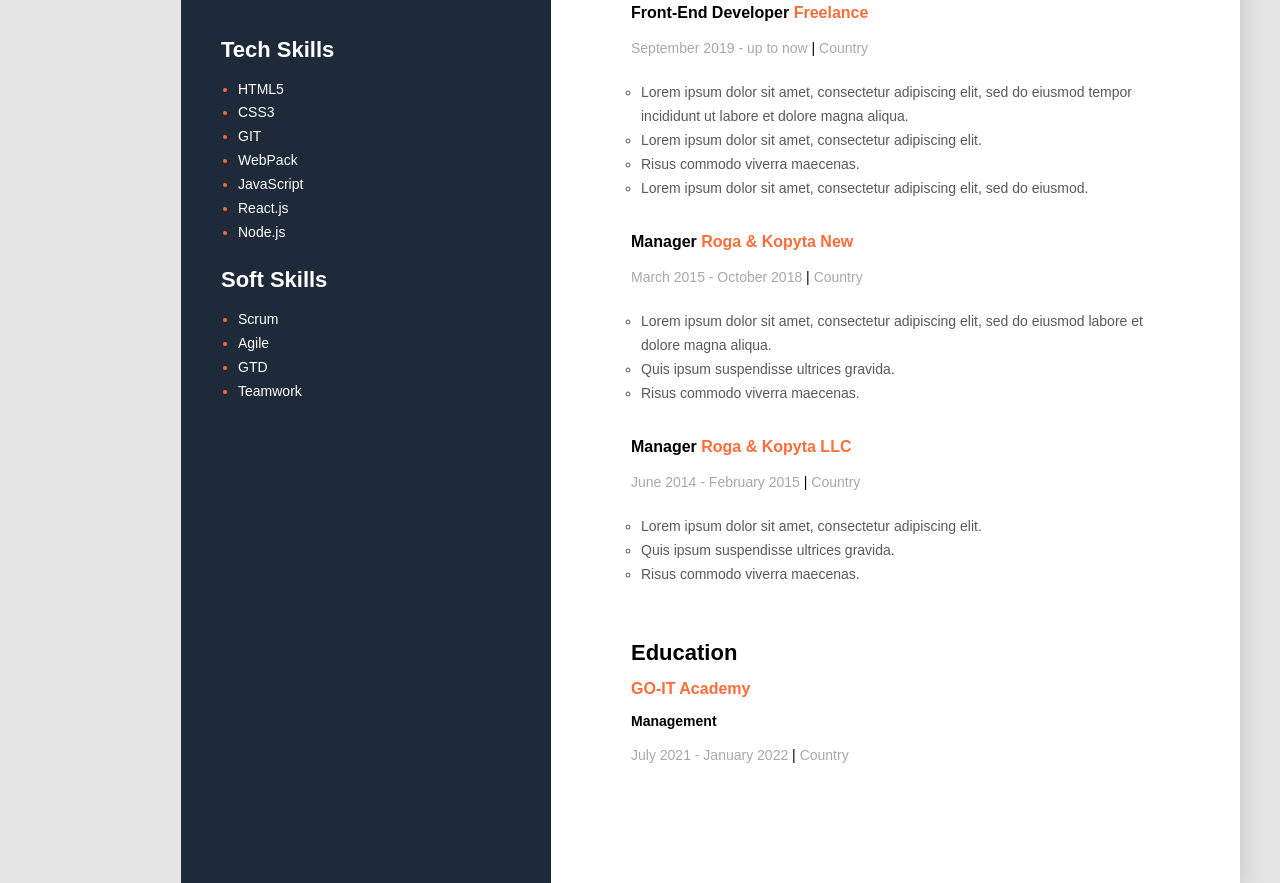
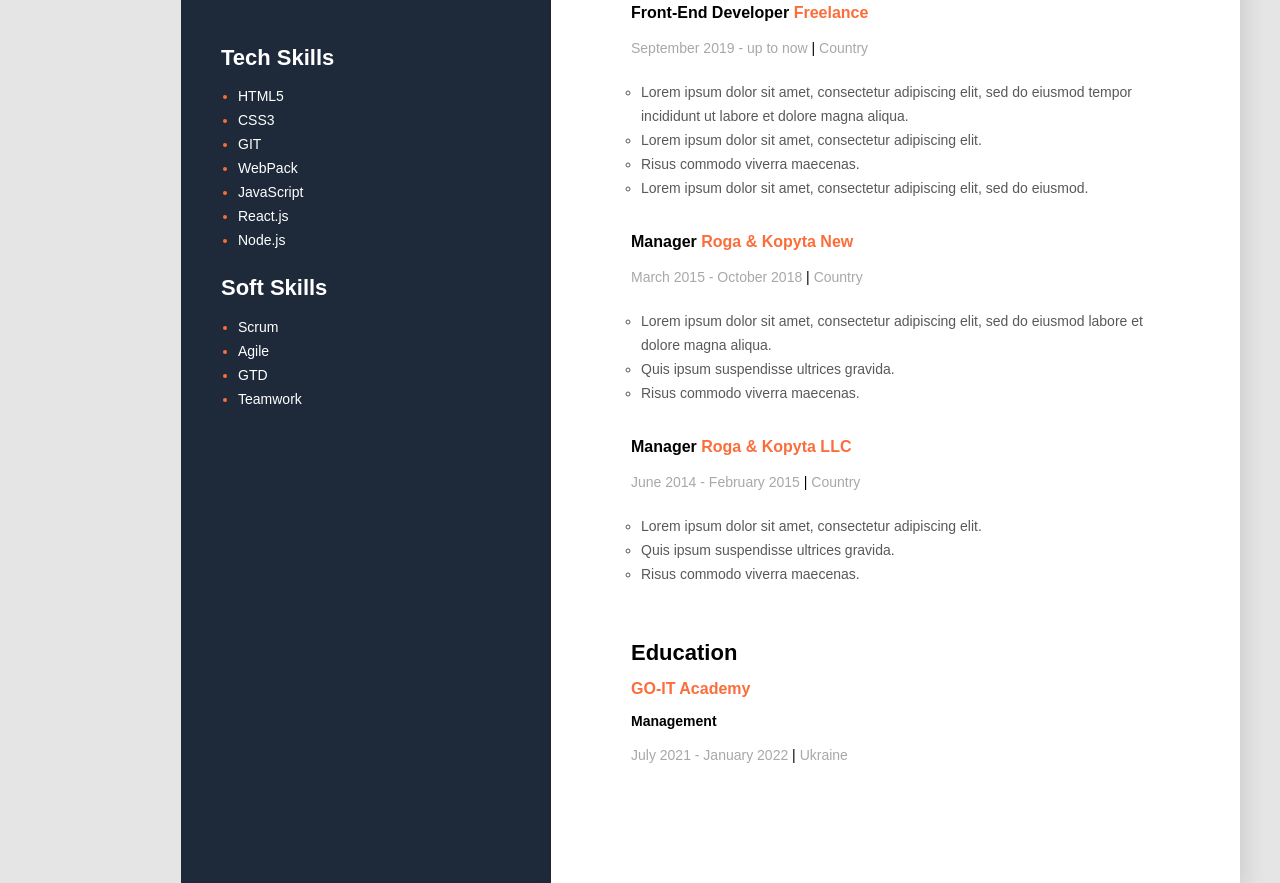
Before and after one commit to zimoglyad1305/resume-prog, a plain HTML site: page index.html in a window 1280 px wide. Shown: the part 582-1465 px from the top of the page. Drawn offline with Linux system fonts and the light colour scheme.

Commit message:
validator changes

```diff
--- a/index.html
+++ b/index.html
@@ -1,4 +1,4 @@
-<DOCTYPE html>
+<!DOCTYPE html>
   <html lang="en">
     <head>
       <meta charset="UTF-8" />
@@ -90,11 +90,12 @@
             </ul>
           </section>
           <!--education-->
+
           <section class="education">
             <h3 class="education-title">Education</h3>
             <h4 class="university">GO-IT Academy</h4>
             <h5 class="manag">Management</h5>
-            <p class="period">July 2021 - January 2022 <span class="line">|</span> Country</p>
+            <p class="period">July 2021 - January 2022 <span class="line">|</span> Ukraine</p>
           </section>
         </div>
         <!--sidebar-->
@@ -132,4 +133,3 @@
       </div>
     </body>
   </html>
-</DOCTYPE>
```
